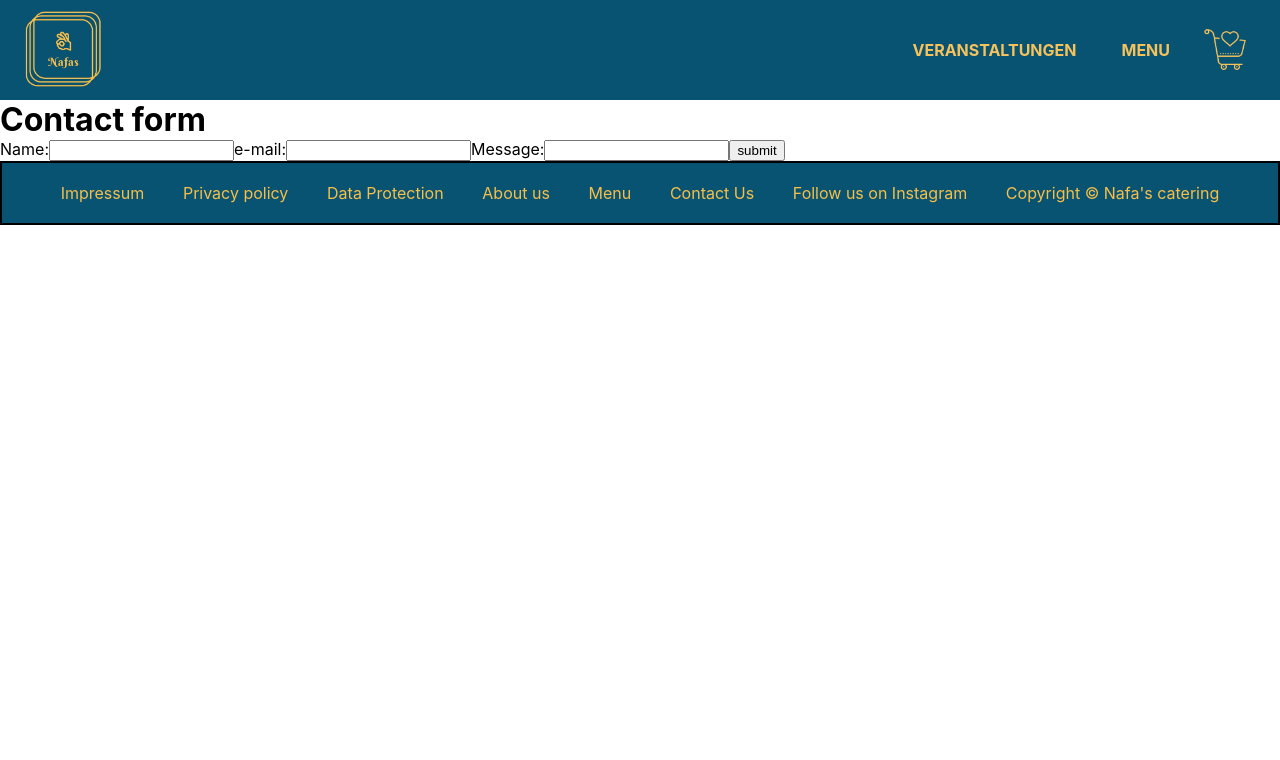
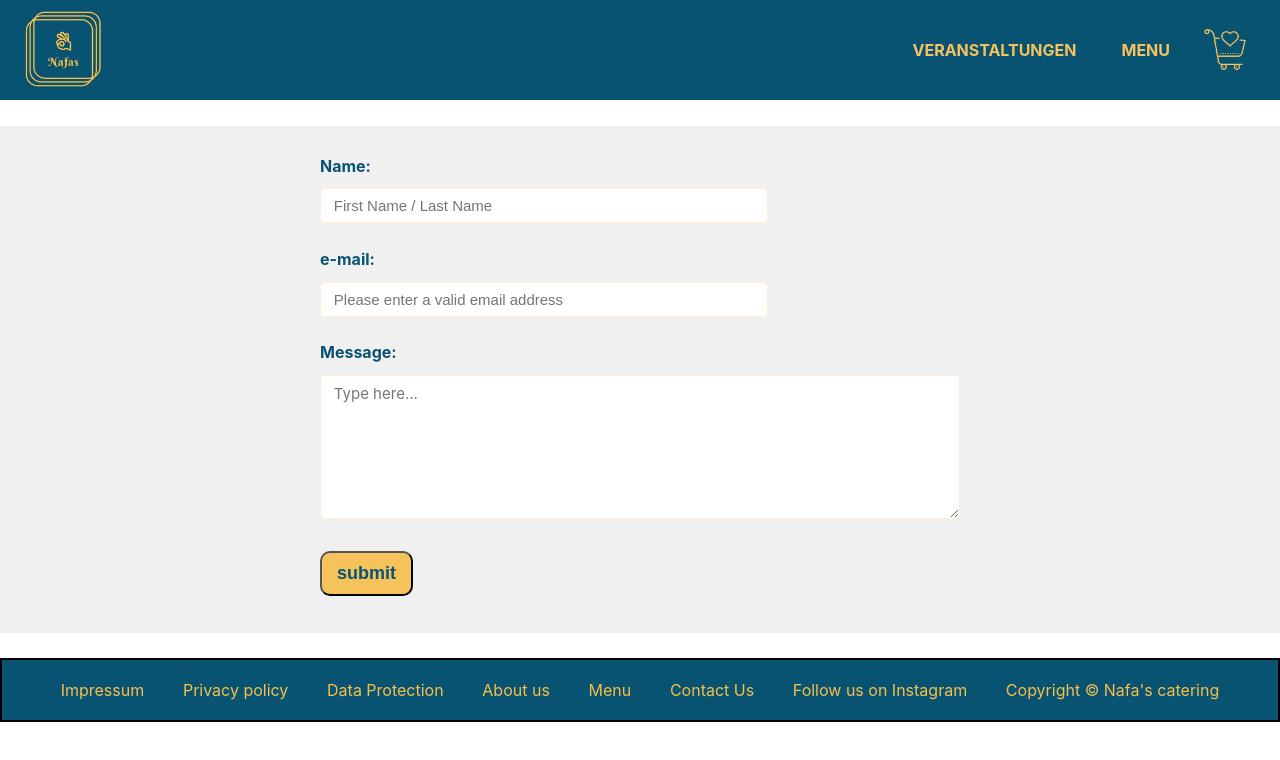
Before and after one commit to kimamov/berlin-catering-app-redilab-spring2023, a Next.js app: page /contactus in a window 1280 px wide. Shown: the top 760 px of the page. Built offline with nearby package versions, Linux system fonts and the light colour scheme.

Commit message:
style contact form component

```diff
--- a/src/components/Info/contactForm.jsx
+++ b/src/components/Info/contactForm.jsx
@@ -1,4 +1,5 @@
 import React, { useState } from 'react';
+import styles from './contactForm.module.css';
 
 export default function contactForm() {
   const [form, setForm] = useState({ name: '', email: '', message: '' });
@@ -12,36 +13,44 @@ export default function contactForm() {
   }
 
   return (
-    <form onSubmit={handleSubmit}>
-      <label htmlFor='name'>Name:</label>
+    <div className={styles.formBox}>
+      <form className={styles.contactForm} onSubmit={handleSubmit}>
+        <label className={styles.label} htmlFor='name'>Name:</label>
         <input
+          className={styles.name}
           type='text'
           id='name'
           name='name'
           value={form.name}
           onChange={handleChange}
+          placeholder='First Name / Last Name'
           required
         />
-      <label htmlFor='email'>e-mail:</label>
+        <label className={styles.label} htmlFor='email'>e-mail:</label>
         <input
+          className={styles.email}
           type='email'
           id='email'
           name='email'
           value={form.email}
           onChange={handleChange}
+          placeholder='Please enter a valid email address'
           required
         />
-      <label htmlFor='message'>Message:</label>
-      <input
+        <label className={styles.label} htmlFor='message'>Message:</label>
+        <textarea
+          className={styles.message}
           type='text'
           id='message'
           name='message'
           value={form.message}
           onChange={handleChange}
+          placeholder='Type here...'
           required
           maxlength='900'
         />
-      <button>submit</button>
+        <button className={styles.submit}>submit</button>
       </form>
+    </div>
   );
 }
--- /dev/null
+++ b/src/components/Info/contactForm.module.css
@@ -0,0 +1,63 @@
+.formBox {
+  box-sizing: border-box;
+  display: flex;
+  flex-flow: column wrap;
+  justify-content: center;
+  align-items: center;
+  position: relative;
+  background-color: #F0F0F0;
+  margin: 2vw 0;
+}
+
+.contactForm {
+  width: 80vw;
+  margin: 30px 30px;
+}
+
+.label {
+  font-weight: bold;
+  color: #085372;
+  margin-bottom: 30px;
+}
+
+.name, .email, .message {
+  display: block;
+  width: 70%;
+  padding: .5rem .8rem .5rem .8rem;
+  margin: 1vw 0 2vw 0;
+  border: .05rem solid papayawhip;
+  border-radius: 5px;
+  font-size: 15px;
+
+}
+
+.message {
+  width: 100%;
+  font-family: var(--font-roboto);
+  padding-bottom: 6rem;
+}
+
+.submit {
+  bottom: 20px;
+  left: 40px;
+  padding: 10px 15px;
+  font-size: 18px;
+  font-weight: 700;
+  background-color: #f6c25c;
+  color: #085372;
+  border-radius: 10px;
+  cursor: pointer;
+  margin: .5vw 0;
+}
+
+.submit:hover {
+  cursor: pointer;
+  background-color: #085372;
+  color: #f6c25c;
+}
+
+@media screen and (min-width:800px) {
+  .contactForm {
+    max-width: 50vw;
+  }
+}
--- a/src/pages/contactus.js
+++ b/src/pages/contactus.js
@@ -4,7 +4,7 @@ import React from 'react'
 export default function ContactUs(){
   return (
     <>
-      <h1>Contact form</h1>
+      {/* <h1 >Contact us!</h1> */}
       <ContactForm />
     </>
   )
```
Lines whose indentation alone changed are shown as unchanged.
